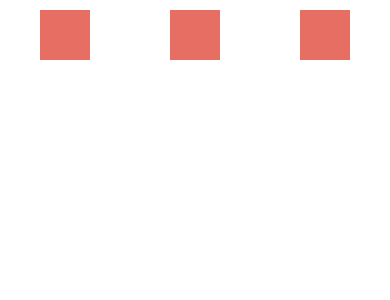
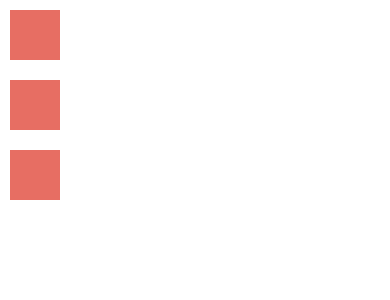
Before and after one commit to simotae14/FlexboxExamples, a React Native app: screen / in a window 390 px wide. Shown: the top 300 px of the page. Built offline with nearby package versions, Linux system fonts and the light colour scheme.

Commit message:
alignItems: 'flex-start' example

```diff
--- a/App.js
+++ b/App.js
@@ -16,8 +16,7 @@ class FlexboxExamples extends Component {
 const styles = StyleSheet.create({
   container: {
     flex: 1,
-    flexDirection: 'row',
-    justifyContent: 'space-around'
+    alignItems: 'flex-start'
   },
   box: {
     height: 50,
```
